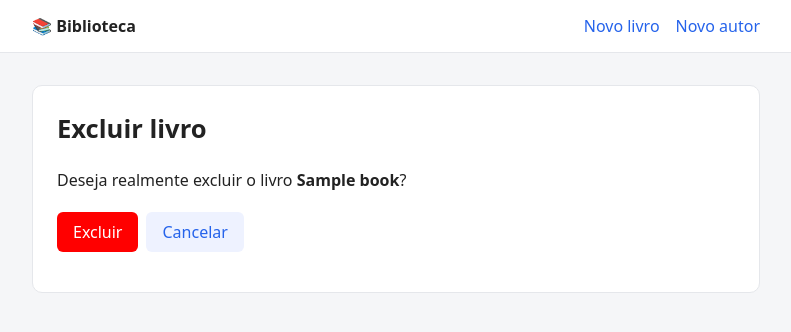
After one commit to 1Rodrigues/biblioteca, a Django app: page /deletar_livro/1/ in a window 1280 px wide. The commit adds this page. Shown: the top 332 px of the page, without its empty margins (244-1035 px from the left). Run offline with Django 5.2, Linux system fonts and the light colour scheme; tables that the repository leaves empty hold one stand-in row (values such as "Sample post").

Commit message:
Parte 3: DeleteView, total de livros disponíveis e respostas das perguntas

```diff
--- a/biblioteca/app_biblioteca/templates/lista_livros.html
+++ b/biblioteca/app_biblioteca/templates/lista_livros.html
@@ -6,6 +6,8 @@
     <h1>Lista de Livros</h1>
 
     <ul class="lista">
+        <p>Total de livros: {{lista_de_livros.count}}</p>
+        <p>Disponiveis: {{total_disponiveis}}</p>
         {% for livro in lista_de_livros %}
 
             <li class="{% if livro.disponivel %}disponivel{% else %}indisponivel{% endif %}">
@@ -19,7 +21,7 @@
                 </div>
                 <div>
                     <span class="badge">{% if livro.disponivel %}Disponível{% else %}Indisponível{% endif %}</span>
-                    <a href="{% url 'editar_livro' livro.pk %}">Editar</a>
+                    <a href="{% url 'editar_livro' livro.pk %}">Editar</a> <a href="{% url 'deletar_livro' livro.pk %}">Excluir</a>
                 </div>
             </li>
         {% empty %}
--- /dev/null
+++ b/biblioteca/app_biblioteca/templates/livro_confirm_delete.html
@@ -0,0 +1,17 @@
+{% extends 'base.html' %}
+
+{% block title %}Excluir livro{% endblock %}
+
+{% block content %}
+    <h1>Excluir livro</h1>
+
+    <p>Deseja realmente excluir o livro <strong>{{ livro.titulo }}</strong>?</p>
+
+    <form action="" method="post">
+        {% csrf_token %}
+        <div class="acoes">
+            <button style = 'background-color: red' type="submit">Excluir</button>
+            <a class="btn btn-light" href="{% url 'listar_livros' %}">Cancelar</a>
+        </div>
+    </form>
+{% endblock %}
--- a/biblioteca/app_biblioteca/urls.py
+++ b/biblioteca/app_biblioteca/urls.py
@@ -9,4 +9,5 @@ urlpatterns = [
     path('cadastrar_livro/', views.BookCreateView.as_view(), name='cadastrar_livro'),
     path('editar_autor/<int:pk>/', views.AutorUpdateView.as_view(), name='editar_autor'),
     path('editar_livro/<int:pk>/', views.BookUpdateView.as_view(), name='editar_livro'),
+    path('deletar_livro/<int:pk>/', views.BookDeleteView.as_view(),name = 'deletar_livro'),
 ]
--- a/biblioteca/app_biblioteca/views.py
+++ b/biblioteca/app_biblioteca/views.py
@@ -1,6 +1,6 @@
 from django.shortcuts import render, get_object_or_404, redirect
 from django.urls import reverse_lazy
-from django.views.generic import ListView, DetailView, CreateView, UpdateView
+from django.views.generic import DeleteView, ListView, DetailView, CreateView, UpdateView
 from .models import Book, Author
 from .forms import AuthorForm, ModelBookForm
 # Create your views here.
@@ -13,6 +13,12 @@ class ListBooksView(ListView):
     model = Book
     template_name = 'lista_livros.html'
     context_object_name = 'lista_de_livros'
+    def get_context_data(self, **kwargs):
+        context = super().get_context_data(**kwargs)
+        context["total_disponiveis"] = Book.objects.all().filter(disponivel=True).count()
+        return context
+
+
 
 ''''def author_detail(request, pk):
     author = get_object_or_404(Author, pk=pk)
@@ -34,6 +40,7 @@ class AutorUpdateView(UpdateView):
     model = Author
     template_name = 'cadastrar_autor.html'
     form_class = AuthorForm
+    context_object_name = 'autor'
     success_url = reverse_lazy('listar_livros')
 
 '''def cadastrar_autor(request, pk = None):
@@ -74,4 +81,11 @@ class BookUpdateView(UpdateView):
     model = Book
     template_name = 'cadastrar_livro.html'
     form_class = ModelBookForm
+    context_object_name = 'livro'
     success_url = reverse_lazy('listar_livros')
+
+class BookDeleteView(DeleteView):
+    model = Book
+    template_name = 'livro_confirm_delete.html'
+    context_object_name = 'livro'
+    success_url = reverse_lazy('listar_livros')
```
Also changed, not shown: README.md.
